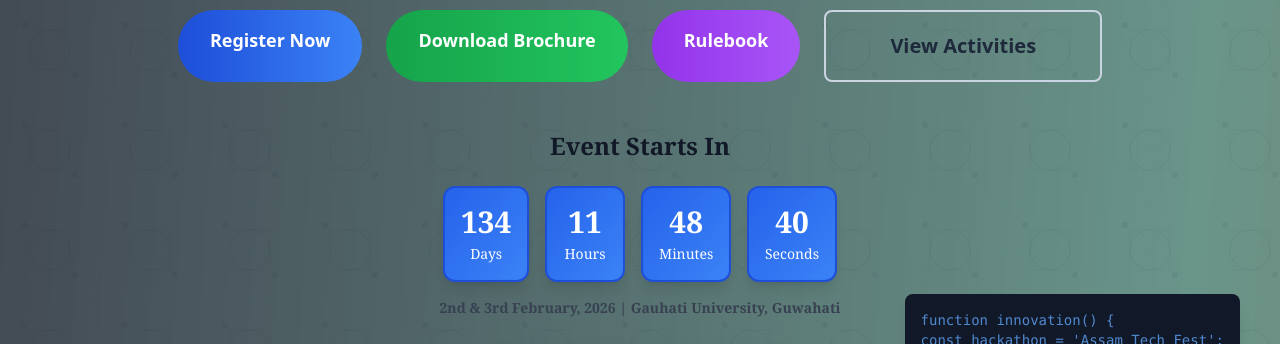
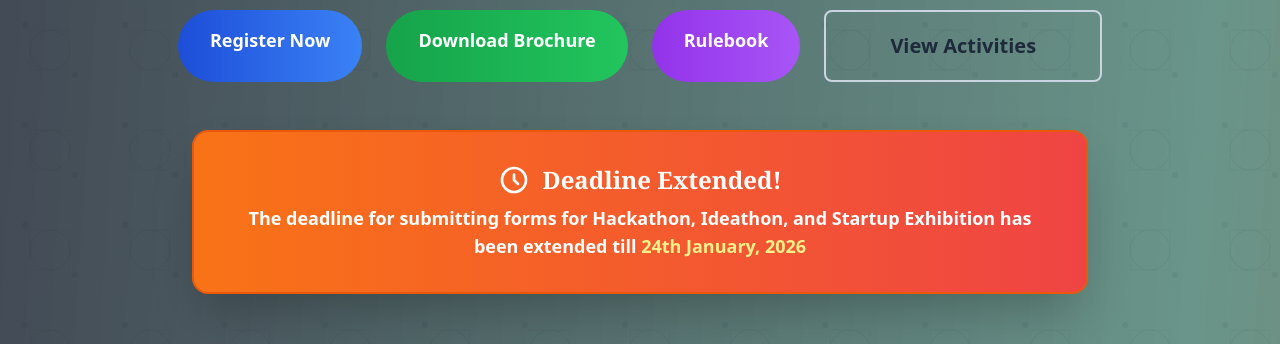
Before and after one commit to nagnitin/GU-SIH-1.0, a React (Vite) app: page / in a window 1280 px wide. Shown: the part 1000-1344 px from the top of the page. Built offline with nearby package versions, Linux system fonts and the light colour scheme.

Commit message:
Add deadline extension notice: Extended submission deadline to 24th January 2026 for Hackathon, Ideathon, and Startup Exhibition

```diff
--- a/src/App.tsx
+++ b/src/App.tsx
@@ -394,6 +394,21 @@ function App() {
             >
               View Activities
             </a>
+          </div>
+
+          {/* Deadline Extension Notice */}
+          <div className="max-w-4xl mx-auto mb-8 md:mb-12">
+            <div className="bg-gradient-to-r from-orange-500 to-red-500 rounded-2xl p-6 md:p-8 shadow-2xl border-2 border-orange-600">
+              <div className="flex items-center justify-center gap-3 mb-2">
+                <svg className="w-6 h-6 md:w-8 md:h-8 text-white" fill="none" stroke="currentColor" viewBox="0 0 24 24">
+                  <path strokeLinecap="round" strokeLinejoin="round" strokeWidth={2} d="M12 8v4l3 3m6-3a9 9 0 11-18 0 9 9 0 0118 0z" />
+                </svg>
+                <h3 className="text-xl md:text-2xl font-bold text-white font-serif">Deadline Extended!</h3>
+              </div>
+              <p className="text-white text-center text-base md:text-lg font-semibold">
+                The deadline for submitting forms for <span className="font-bold">Hackathon, Ideathon, and Startup Exhibition</span> has been extended till <span className="font-bold text-yellow-200">24th January, 2026</span>
+              </p>
+            </div>
           </div>
 
           {/* Countdown Timer */}
@@ -1188,6 +1203,11 @@ function App() {
               <h3 className="text-2xl font-bold text-gray-900 mb-4 font-serif">
                 Idea Submission Guidelines
               </h3>
+              <div className="bg-orange-50 border-l-4 border-orange-500 p-4 mb-4 rounded">
+                <p className="text-orange-800 font-bold text-sm md:text-base">
+                  ⏰ Deadline Extended: Submission deadline for Hackathon & Ideathon has been extended till <span className="underline">24th January, 2026</span>
+                </p>
+              </div>
               <ul className="space-y-4 text-gray-800">
                 <li className="flex items-start">
                   <div className="w-2 h-2 bg-blue-400 rounded-full mt-2 mr-3"></div>
@@ -1451,6 +1471,11 @@ function App() {
 
             <ThreeDCard className="space-y-6" depth={30}>
               <h3 className="text-2xl font-bold text-gray-900 font-serif">Application & Submission</h3>
+              <div className="bg-orange-50 border-l-4 border-orange-500 p-4 mb-4 rounded">
+                <p className="text-orange-800 font-bold text-sm md:text-base">
+                  ⏰ Deadline Extended: Application deadline for Startup Exhibition has been extended till <span className="underline">24th January, 2026</span>
+                </p>
+              </div>
               <ul className="space-y-2 text-gray-800">
                 <li>• Applications must be submitted through the GUenARK Portal</li>
               </ul>
@@ -1751,7 +1776,7 @@ function App() {
                 Register Now
               </a>
               <p className="text-sm text-gray-900 font-serif font-semibold">
-                Registration deadline: Coming Soon
+                Registration deadline: <span className="text-orange-600 font-bold">Extended till 24th January, 2026</span>
               </p>
             </div>
           </div>
```
